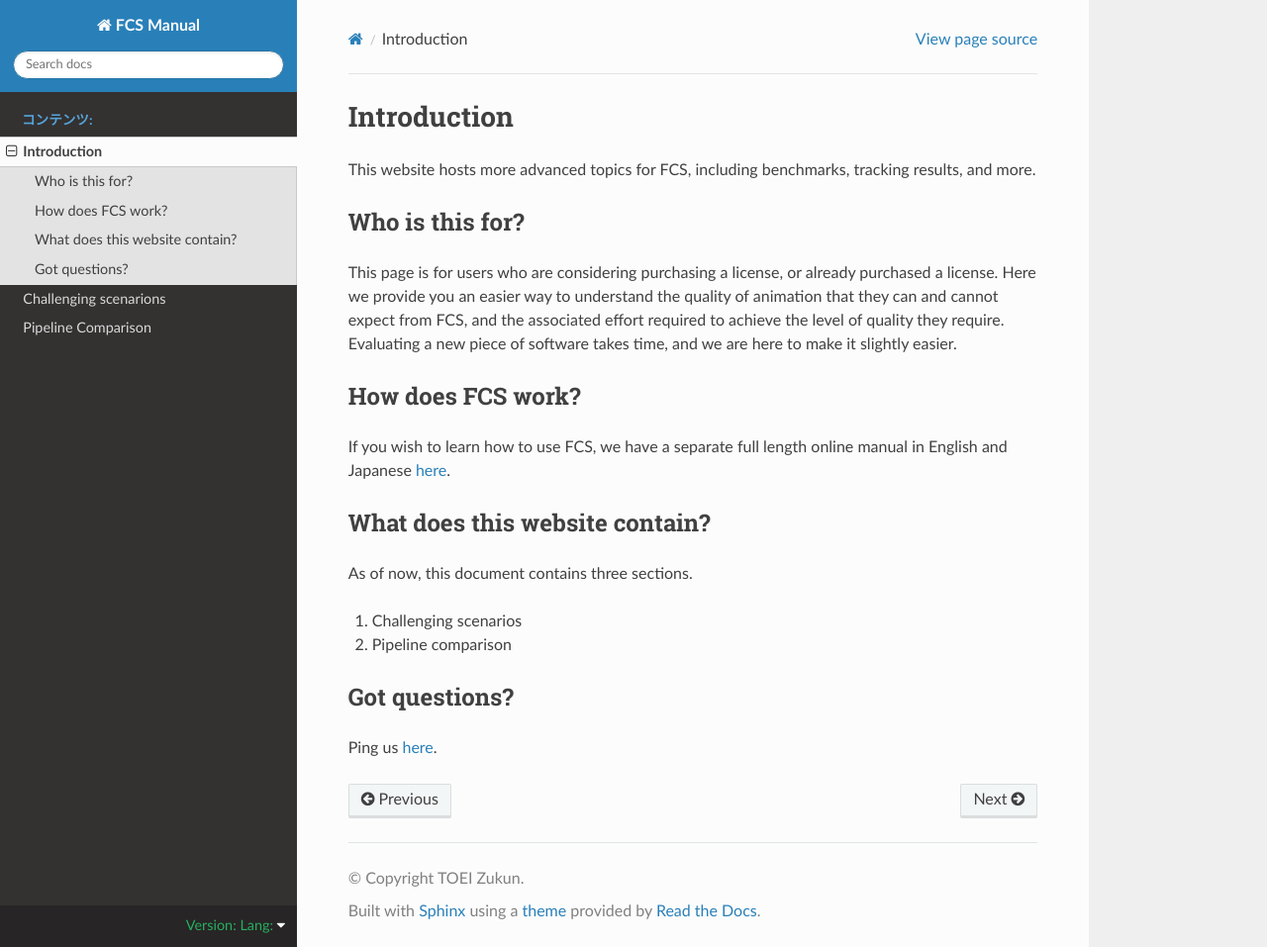
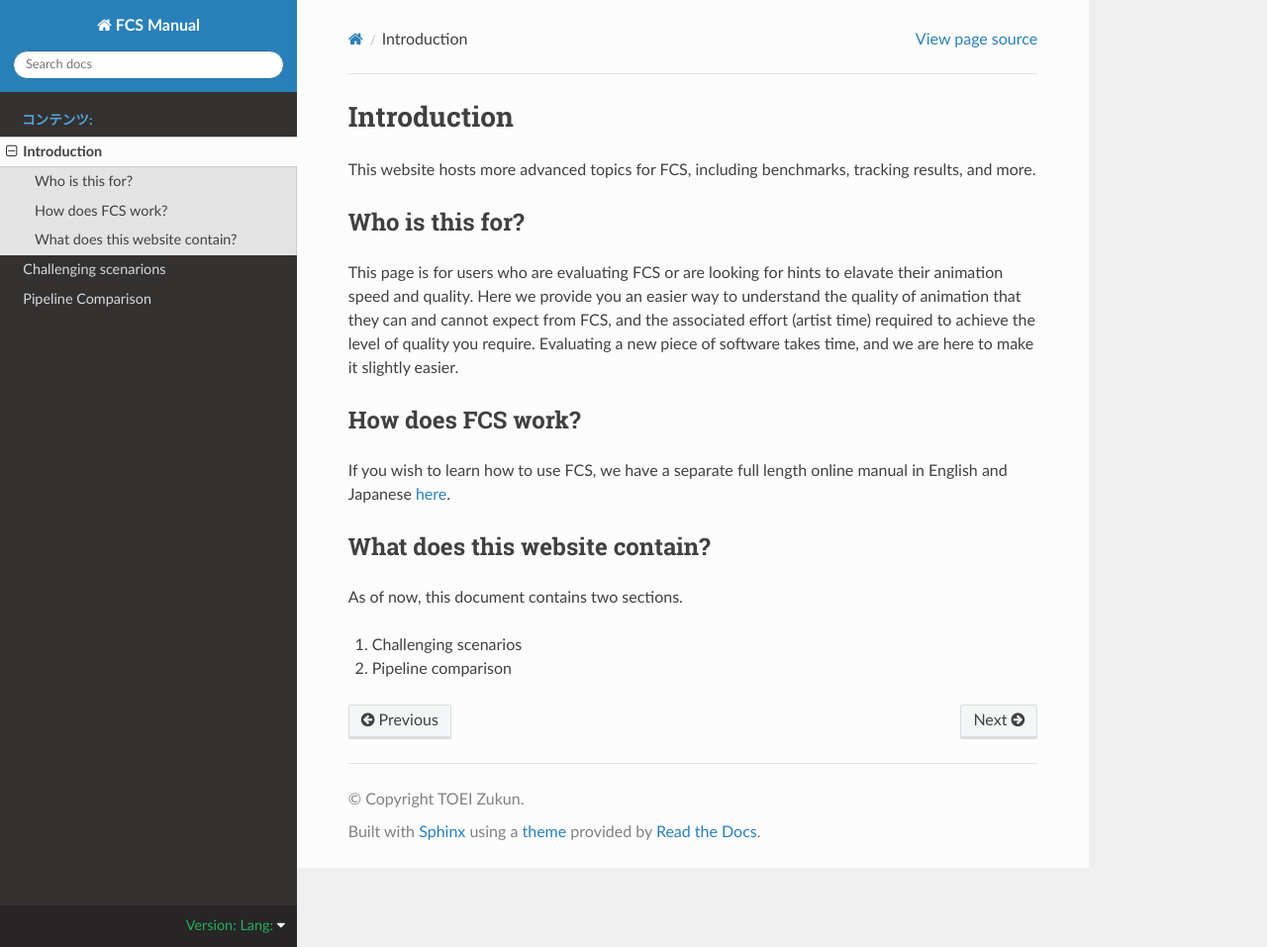
Before and after one commit to ZukunFCS/fcs-doc-advanced, a Sphinx documentation site: the page built from doc/000_introduction.md, in a window 1280 px wide and 957 px high. Shown: the whole window at 99% size. Built offline with Sphinx 7.4.7 and the Read the Docs theme 3.1.0, drawn with Linux system fonts in a browser that asks for light colours.

Commit message:
Update 000_introduction.md

```diff
--- a/doc/000_introduction.md
+++ b/doc/000_introduction.md
@@ -2,20 +2,15 @@
 This website hosts more advanced topics for FCS, including benchmarks, tracking results, and more.
 
 ### Who is this for?
-This page is for users who are considering purchasing a license, or already purchased a license. Here we provide you an easier way to understand the quality of animation that they can and cannot expect from FCS, and the associated effort required to achieve the level of quality they require. Evaluating a new piece of software takes time, and we are here to make it slightly easier.
+This page is for users who are evaluating FCS or are looking for hints to elavate their animation speed and quality.
+Here we provide you an easier way to understand the quality of animation that they can and cannot expect from FCS, and the associated effort (artist time) required to achieve the level of quality you require. Evaluating a new piece of software takes time, and we are here to make it slightly easier.
 
 ### How does FCS work?
-
 If you wish to learn how to use FCS, we have a separate full length online manual in English and Japanese [here](https://zukunfcs.github.io/fcs-doc).
 
 
 ### What does this website contain?
-As of now, this document contains three sections.
+As of now, this document contains two sections.
 
 1. Challenging scenarios
 2. Pipeline comparison
-
-
-
-### Got questions?
-Ping us [here](https://github.com/ZukunFCS/fcs-support/issues).
```
